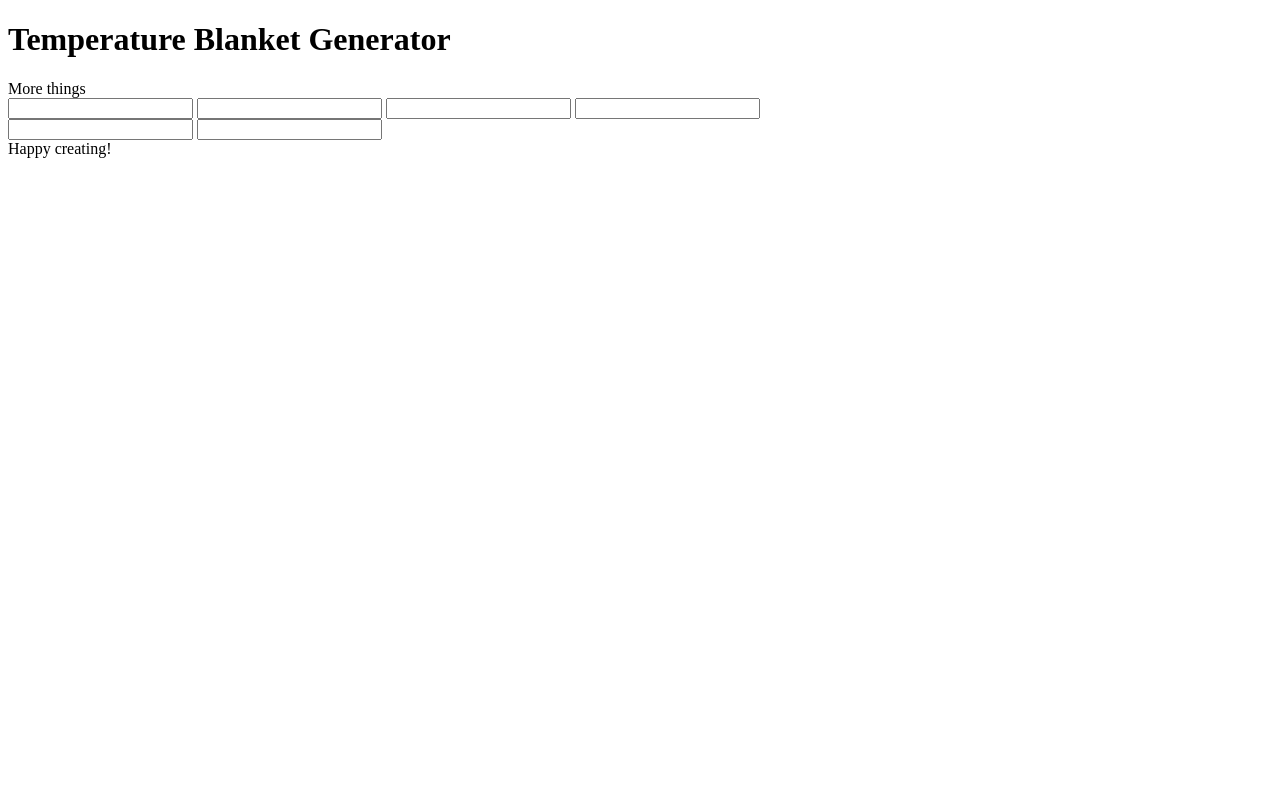
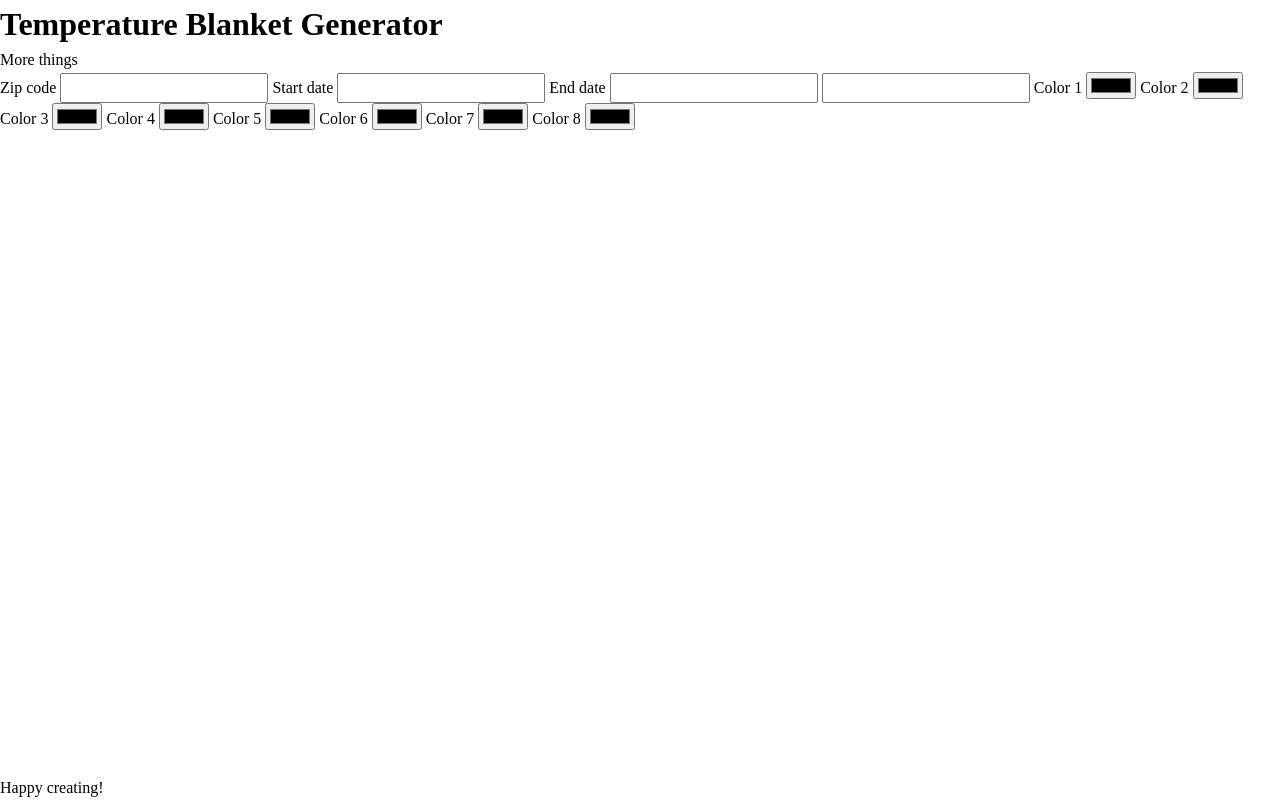
Before and after one commit to amallred/temperatureBlanket, a plain HTML site: page index.html in a window 1280 px wide. Drawn offline with Linux system fonts and the light colour scheme.

Commit message:
basic form and beginning layout

```diff
--- a/index.html
+++ b/index.html
@@ -3,34 +3,43 @@
 <head>
     <meta charset="UTF-8">
     <meta name="viewport" content="width=device-width, initial-scale=1.0">
+    <link rel="stylesheet" href="/styles.css">
     <title>Temperature Blanket</title>
 </head>
-<body>
+<body class="body" id="body">
 
-<header>
+<header class="header" id="header">
     <h1>Temperature Blanket Generator</h1>
     <nav>More things</nav>
 </header>
-<main>
+<main class="main" id="main">
     <div class="form--container">
         <form action="" class="form">
-            <label for="zip"></label>
+            <label for="zip">Zip code</label>
             <input type="text" name="" id="zip" required />
-            <label for="start"></label>
+            <label for="start">Start date</label>
             <input type="text" name="" id="start" required />
-            <label for="end"></label>
+            <label for="end">End date</label>
             <input type="text" name="" id="end" required />
+            <!-- color selectors -->
             <label for="colorTotal"></label>
             <input type="text" name="" id="colorTotal" required />
-        </form>
-    </div>
-
-    <div class="form--container">
-        <form>
-            <label for=""></label>
-            <input type="text" name="" id="" required />
-            <label for=""></label>
-            <input type="text" name="" id="" required />
+            <label for="color1">Color 1</label>
+            <input type="color" name="" id="color1" required />
+            <label for="color2">Color 2</label>
+            <input type="color" name="" id="color2" required />
+            <label for="color3">Color 3</label>
+            <input type="color" name="" id="color3" required />
+            <label for="color4">Color 4</label>
+            <input type="color" name="" id="color4" required />
+            <label for="color5">Color 5</label>
+            <input type="color" name="" id="color5" required />
+            <label for="color6">Color 6</label>
+            <input type="color" name="" id="color6" required />
+            <label for="color7">Color 7</label>
+            <input type="color" name="" id="color7" required />
+            <label for="color8">Color 8</label>
+            <input type="color" name="" id="color8" required />
         </form>
     </div>
 
@@ -38,6 +47,6 @@
         <!-- Append children x# of rows with #row class
                 How to assign color for each row?-->
 </main>
-<footer>Happy creating!</footer>
+<footer class="footer" id="footer">Happy creating!</footer>
 </body>
 </html>
--- a/styles.css
+++ b/styles.css
@@ -0,0 +1,77 @@
+/* RESET */
+/* 1. Use a more-intuitive box-sizing model */
+*, *::before, *::after {
+    box-sizing: border-box;
+}
+
+/* 2. Remove default margin */
+*:not(dialog) {
+    margin:  0;
+}
+
+/* 3. Enable keyword animations */
+@media (prefers-reduced-motion: no-preference) {
+    html {
+    interpolate-size: allow-keywords;
+    }
+}
+
+body {
+  /* 4. Add accessible line-height */
+    line-height: 1.5;
+  /* 5. Improve text rendering */
+    -webkit-font-smoothing: antialiased;
+}
+
+/* 6. Improve media defaults */
+img, picture, video, canvas, svg {
+    display: block;
+    max-width: 100%;
+}
+
+/* 7. Inherit fonts for form controls */
+input, button, textarea, select {
+    font: inherit;
+}
+
+/* 8. Avoid text overflows */
+p, h1, h2, h3, h4, h5, h6 {
+    overflow-wrap: break-word;
+}
+
+/* 9. Improve line wrapping */
+p {
+    text-wrap: pretty;
+}
+h1, h2, h3, h4, h5, h6 {
+    text-wrap: balance;
+}
+
+/* 10. Create a root stacking context */
+#root, #__next {
+    isolation: isolate;
+}
+
+/* BEGIN STYLNG HERE */
+
+#body {
+    min-height: 100dvh;
+    display: grid;
+    grid-template-rows: auto 1fr auto;
+    grid-template-areas:
+        "header"
+        "main"
+        "footer";
+}
+
+#header {
+    grid-area: header;
+}
+
+#main {
+    grid-area: main;
+}
+
+#footer {
+    grid-area: footer;
+}
```
Also changed, not shown: README.md.
